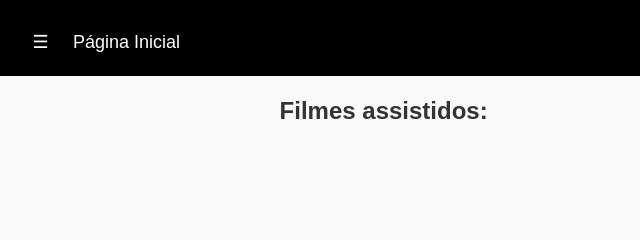
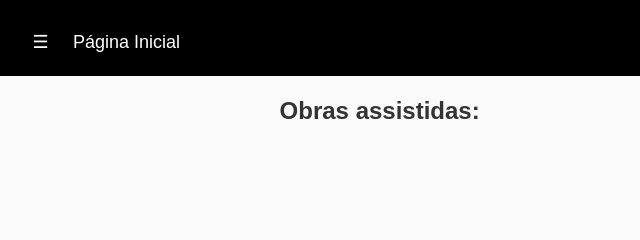
Before and after one commit to fagner8cava/trabalho, a plain HTML site: page Trabalho/pagina16.html in a window 1280 px wide. Shown: the top 240 px of the page, 0-640 px from the left. Drawn offline with Linux system fonts and the light colour scheme.

Commit message:
correção de palavras da pagina16.html

```diff
--- a/Trabalho/pagina16.html
+++ b/Trabalho/pagina16.html
@@ -42,7 +42,7 @@
 
   <main class="conteudo__todo">
   <section class="filmes__container">
-    <h2 class="titulo">Filmes assistidos:</h2>
+    <h2 class="titulo">Obras assistidas:</h2>
 
     <section id="aparecer__filmes">
 
@@ -81,4 +81,5 @@
 
 </body>
 
+
 </html>
```
